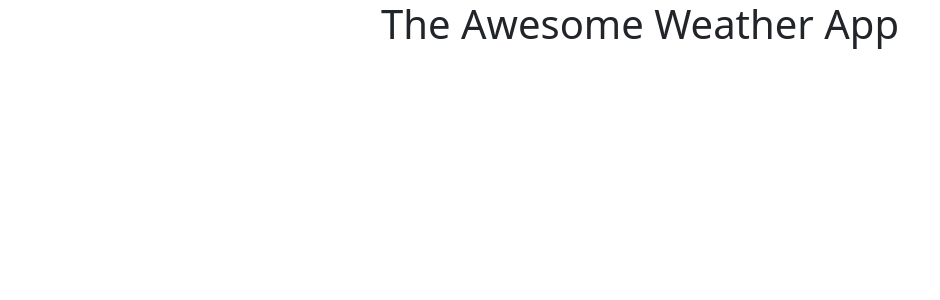
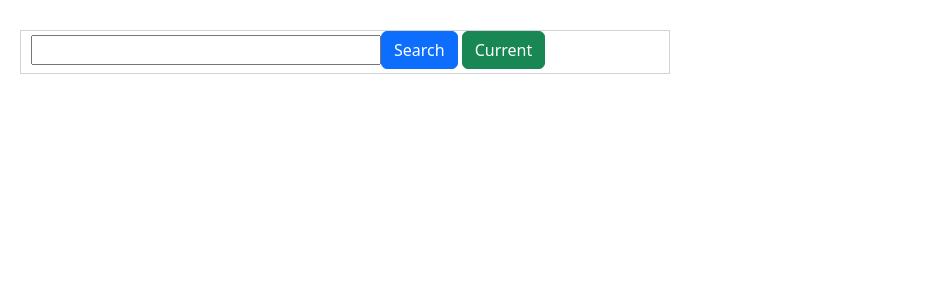
Before and after one commit to Sophie-Ndobe/awesome-weather-app, a React (Create React App) app: page / in a window 1280 px wide. Shown: the top 300 px of the page, without its empty margins (0-940 px from the left). Built offline with nearby package versions, Linux system fonts and the light colour scheme.

Commit message:
Created a Search.js component and added a search engine

```diff
--- a/src/App.css
+++ b/src/App.css
@@ -1,38 +1,6 @@
-.App {
-  text-align: center;
+.App .wrapper {
+  width: 650px;
+  margin: 30px 0 0 20px;
+  border: 1px solid lightgrey;
+  padding-left: 10px;
 }
-
-.App-logo {
-  height: 40vmin;
-  pointer-events: none;
-}
-
-@media (prefers-reduced-motion: no-preference) {
-  .App-logo {
-    animation: App-logo-spin infinite 20s linear;
-  }
-}
-
-.App-header {
-  background-color: #282c34;
-  min-height: 100vh;
-  display: flex;
-  flex-direction: column;
-  align-items: center;
-  justify-content: center;
-  font-size: calc(10px + 2vmin);
-  color: white;
-}
-
-.App-link {
-  color: #61dafb;
-}
-
-@keyframes App-logo-spin {
-  from {
-    transform: rotate(0deg);
-  }
-  to {
-    transform: rotate(360deg);
-  }
-}
--- a/src/App.js
+++ b/src/App.js
@@ -1,10 +1,15 @@
 import "./App.css";
 import "bootstrap/dist/css/bootstrap.min.css";
+
+import Search from "./Search";
 
 function App() {
   return (
     <div className="App">
-      <h1>The Awesome Weather App</h1>
+      <div className="wrapper">
+
+        <Search />
+      </div>
     </div>
   );
 }
--- /dev/null
+++ b/src/Search.css
@@ -0,0 +1,3 @@
+.Search input {
+    width: 350px;
+}
--- /dev/null
+++ b/src/Search.js
@@ -0,0 +1,14 @@
+import React from "react";
+import "./Search.css";
+
+export default function Search() {
+  return (
+    <div className="Search">
+      <form>
+        <input type="search" />
+        <button className="btn btn-primary  mb-1">Search</button>
+        <button className="btn btn-success ms-1 mb-1">Current</button>
+      </form>
+    </div>
+  );
+}
```
